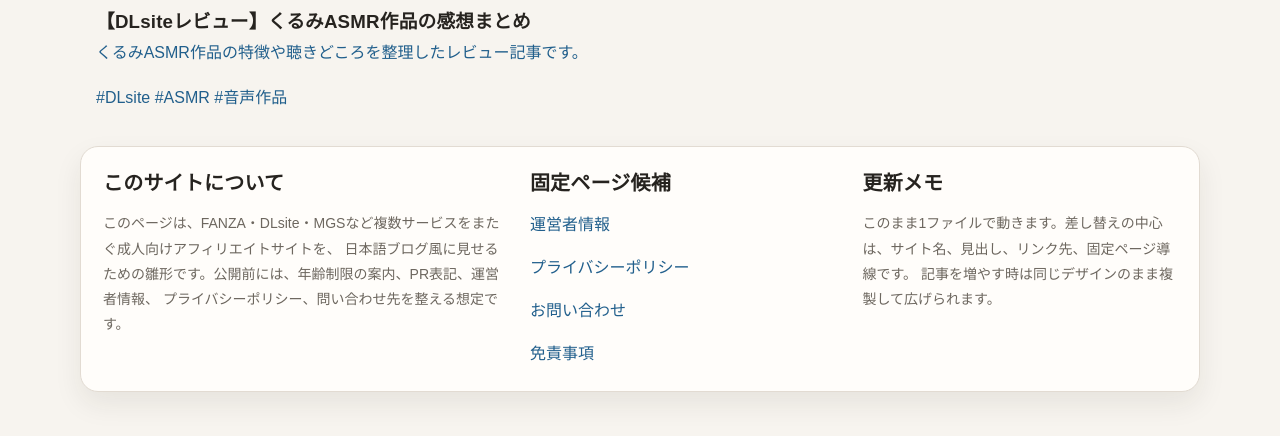
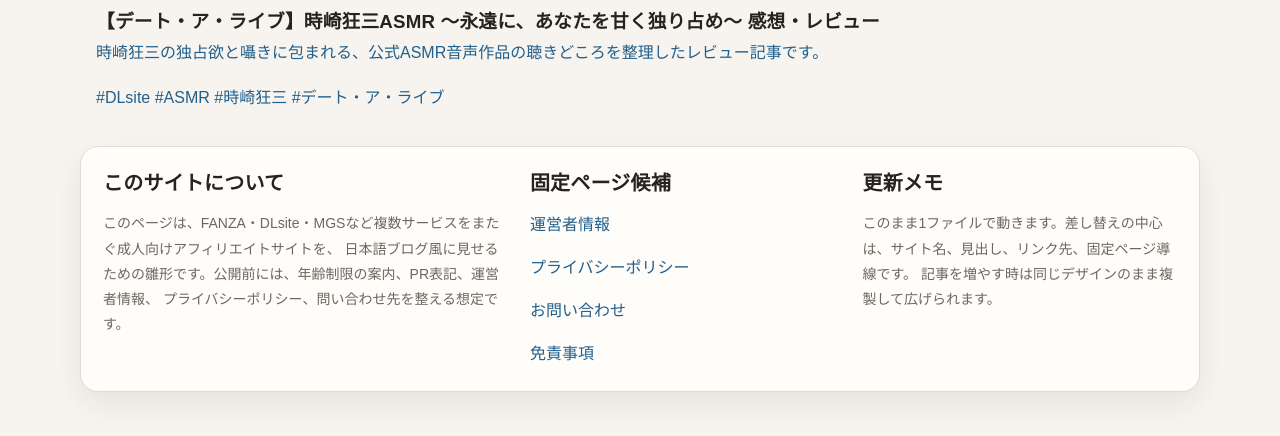
Before and after one commit to ryo-tools/adult-review-blog, a Jekyll site: the page built from archive.html, in a window 1280 px wide and 1093 px high, cut to the strip 641-1077 px from the top of the window. Built offline with Jekyll 4.4.1, drawn with Linux system fonts in a browser that asks for light colours; some of the changed lines change nothing that is shown.

Commit message:
Update dlsite-asmr-kurumi.md
時崎狂三asmr紹介文

```diff
--- a/_works/dlsite-asmr-kurumi.md
+++ b/_works/dlsite-asmr-kurumi.md
@@ -1,42 +1,47 @@
 ---
 layout: work
-title: "【DLsiteレビュー】くるみASMR作品の感想まとめ"
+title: "【デート・ア・ライブ】時崎狂三ASMR ～永遠に、あなたを甘く独り占め～ 感想・レビュー"
 date: 2026-05-15
 service: "dlsite"
 category: "ASMR"
-tags: ["DLsite", "ASMR", "音声作品"]
+tags: ["DLsite", "ASMR", "時崎狂三", "デート・ア・ライブ", "音声作品"]
 featured: true
-description: "くるみASMR作品の特徴や聴きどころを整理したレビュー記事です。"
-image: "/assets/images/dlsite-asmr-kurumi.jpg"
+description: "時崎狂三の独占欲と囁きに包まれる、公式ASMR音声作品の聴きどころを整理したレビュー記事です。"
+image: "https://img.dlsite.jp/modpub/images2/work/doujin/RJ01554000/RJ01553954_img_main.jpg"
+link_url: "https://dlaf.jp/home/dlaf/=/t/n/link/work/aid/yofukashireview/id/RJ01553954.html"
+sns_url: "https://dlaf.jp/home/dlaf/=/t/s/link/work/aid/yofukashireview/id/RJ01553954.html"
+mini_aff_url: "https://dlaf.jp/home/dlaf/=/t/m/link/work/aid/yofukashireview/id/RJ01553954.html"
+thumb_aff_url: "https://dlaf.jp/home/dlaf/=/t/t/link/work/aid/yofukashireview/id/RJ01553954.html"
+image_aff_url: "https://dlaf.jp/home/dlaf/=/t/i/link/work/aid/yofukashireview/id/RJ01553954.html"
+link_label: "DLsiteで作品ページを見る"
+notice: "本ページにはアフィリエイトリンクを含みます。"
 ---
 
 ## 作品概要
 
-本記事では、DLsiteでチェックできるくるみASMR作品について、聴きどころや向いている人を整理して紹介します。
+『デート・ア・ライブ』の時崎狂三を主役にした公式ASMR音声作品です。
+狂三の能力「刻々帝〈ザフキエル〉」を活かした演出を取り入れながら、囁きや距離の近さ、独占されるような空気感をしっかり楽しめる構成になっています。
 
 ## 良かったところ
 
-- 音声作品として聴きやすい構成。
-- ASMRが好きな人に刺さりやすい雰囲気。
-- 初めてこの系統を聴く人でも入りやすい。
+- 時崎狂三らしい妖しさと甘さがしっかり出ている。
+- キャラASMRとしての没入感が高く、原作ファンほど楽しみやすい。
+- 囁き、耳かき、添い寝系の空気感が好きな人と相性が良い。
+- 作品全体として「狂三に甘く独り占めされる」コンセプトがわかりやすい。
 
 ## 気になったところ
 
-- 人によって好みが分かれる要素はある。
-- 長時間しっかり聴くタイプか、軽く楽しむタイプかは事前に確認したい。
+- キャラクター性が強い作品なので、原作や時崎狂三に興味が薄い人には刺さりにくい可能性がある。
+- 落ち着いた癒やし一辺倒というより、シチュエーション性や演出重視で好みが分かれる部分はある。
 
 ## こんな人に向いている
 
-- DLsiteでASMR作品を探している人
-- 落ち着いた音声作品を聴きたい人
-- くるみ系作品の雰囲気が気になる人
+- 時崎狂三が好きな人
+- 『デート・ア・ライブ』の音声作品を探している人
+- キャラ性が強いASMR作品を聴きたい人
+- 囁きや距離感の近いシチュエーション作品が好きな人
 
 ## まとめ
 
-くるみASMR作品を探しているなら、まず候補に入れてよいタイプの作品です。
-雰囲気やジャンルの相性が合うなら、満足しやすい1本です。
-
-## 関連リンク
-
-- DLsite作品ページを見る
-- 関連ASMR作品を探す
+時崎狂三というキャラクターの魅力を、ASMRとして素直に楽しみやすい1本です。
+原作ファンはもちろん、キャラ重視の音声作品を探している人なら候補に入れやすい作品です。
```
